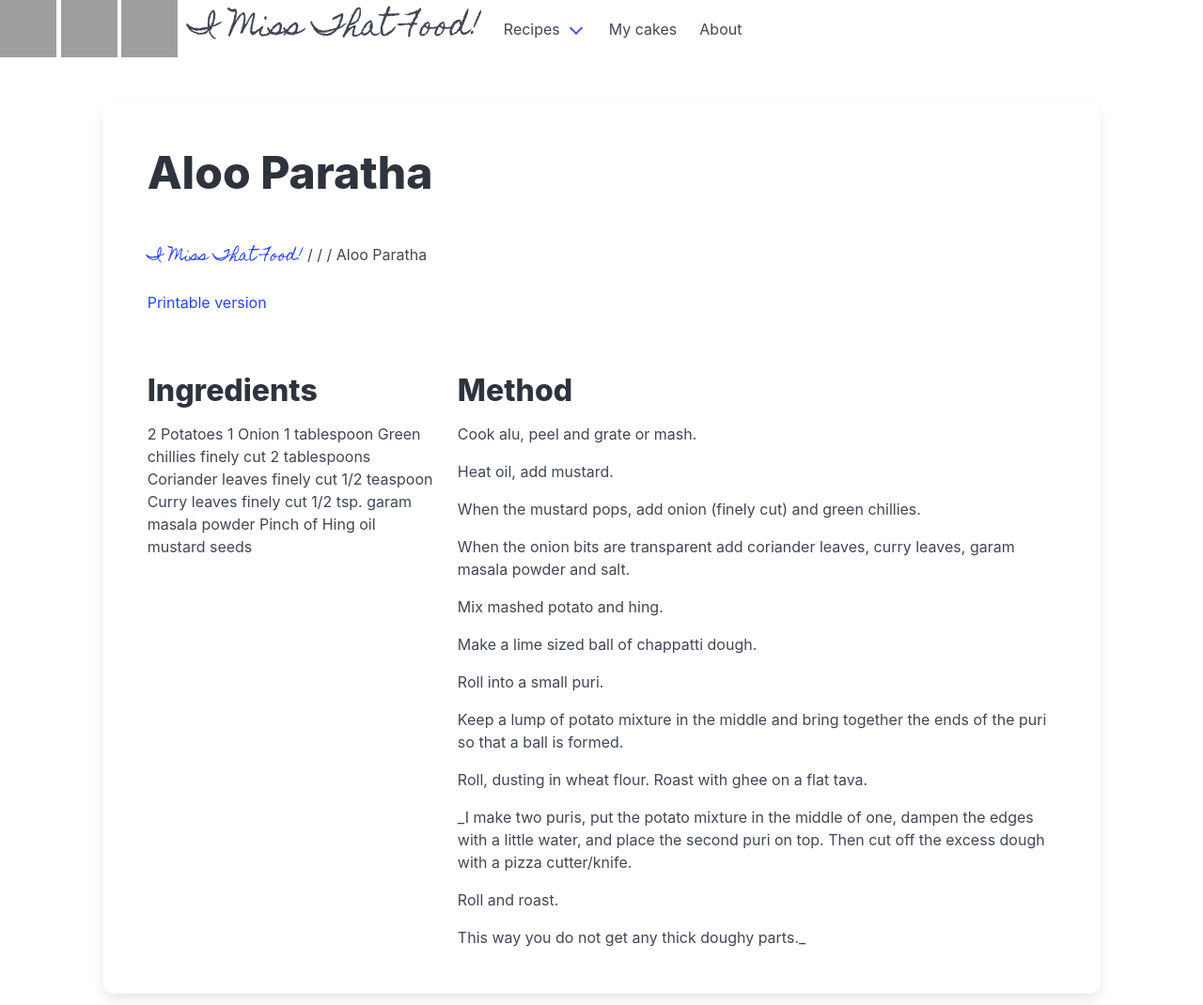
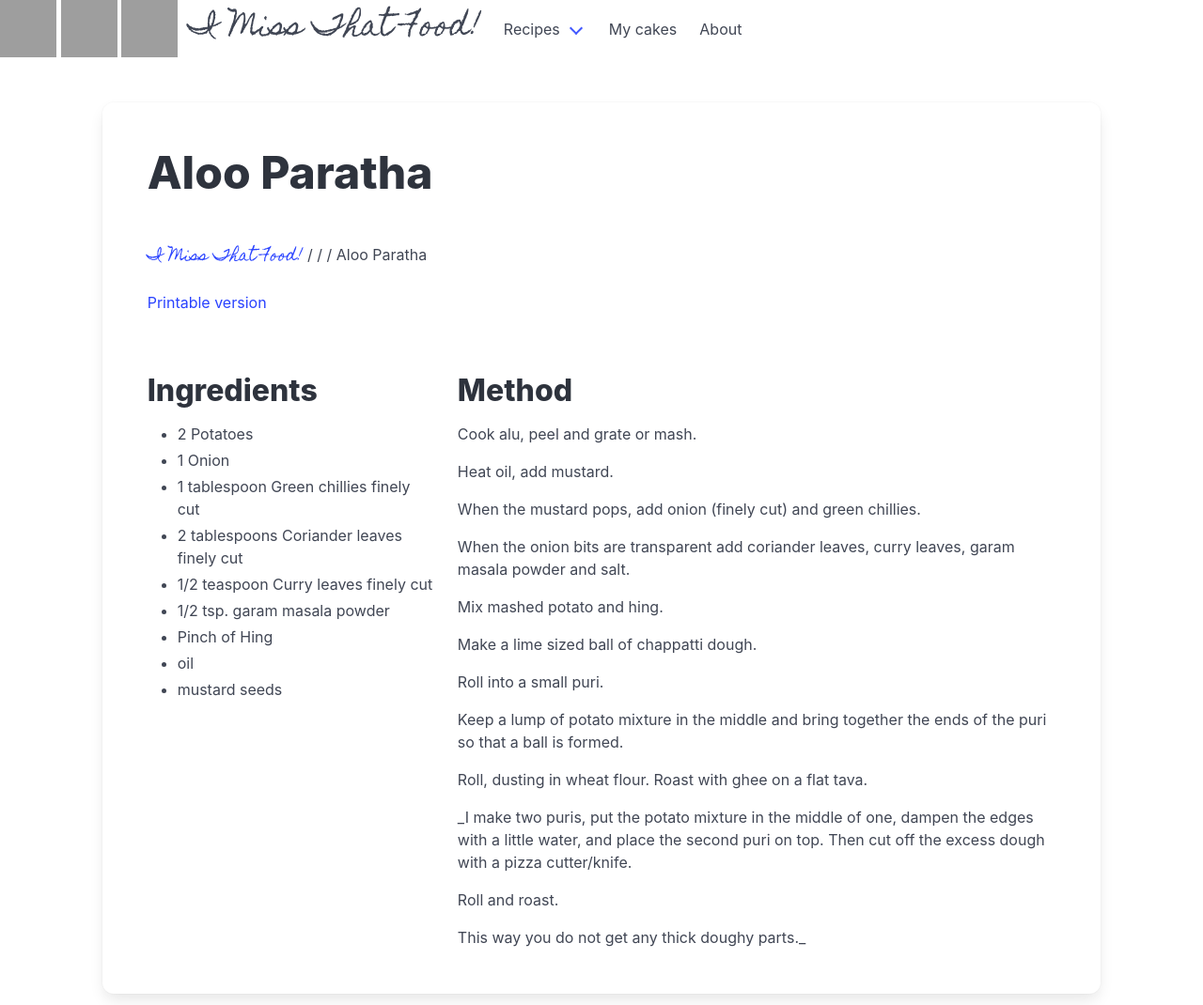
Before and after one commit to imissthatfood/imissthatfood.github.io, a Jekyll site: the page built from _recipes/breakfast_alooparatha.md, in a window 1280 px wide. Shown: the whole page at 94% size. Built offline with Jekyll 4.4.1, drawn with Linux system fonts in a browser that asks for light colours; grey boxes are pictures that could not be loaded.

Commit message:
Add files via upload

```diff
--- a/_recipes/breakfast_alooparatha.md
+++ b/_recipes/breakfast_alooparatha.md
@@ -11,15 +11,15 @@ layout: recipe
 
 # Ingredients
 
-2 Potatoes
-1 Onion
-1 tablespoon Green chillies finely cut
-2 tablespoons Coriander leaves finely cut
-1/2 teaspoon Curry leaves finely cut
-1/2 tsp. garam masala powder
-Pinch of Hing
-oil
-mustard seeds
+* 2 Potatoes
+* 1 Onion
+* 1 tablespoon Green chillies finely cut
+* 2 tablespoons Coriander leaves finely cut
+* 1/2 teaspoon Curry leaves finely cut
+* 1/2 tsp. garam masala powder
+* Pinch of Hing
+* oil
+* mustard seeds
 
 
 
@@ -43,7 +43,6 @@ Make a lime sized ball of chappatti dough.
 
 Roll into a small puri.
 
-
 Keep a lump of potato mixture in the middle and bring together the ends of the puri so that a ball is formed.
 
 Roll, dusting in wheat flour. Roast with ghee on a flat tava.
```
